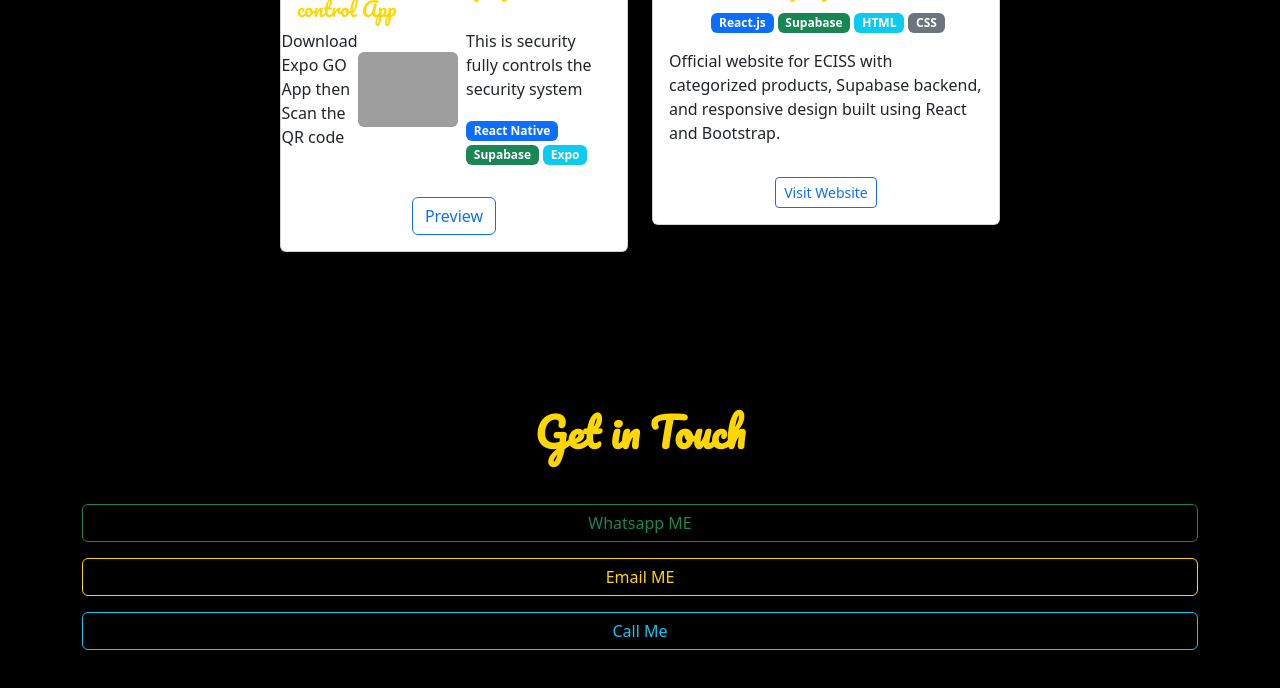
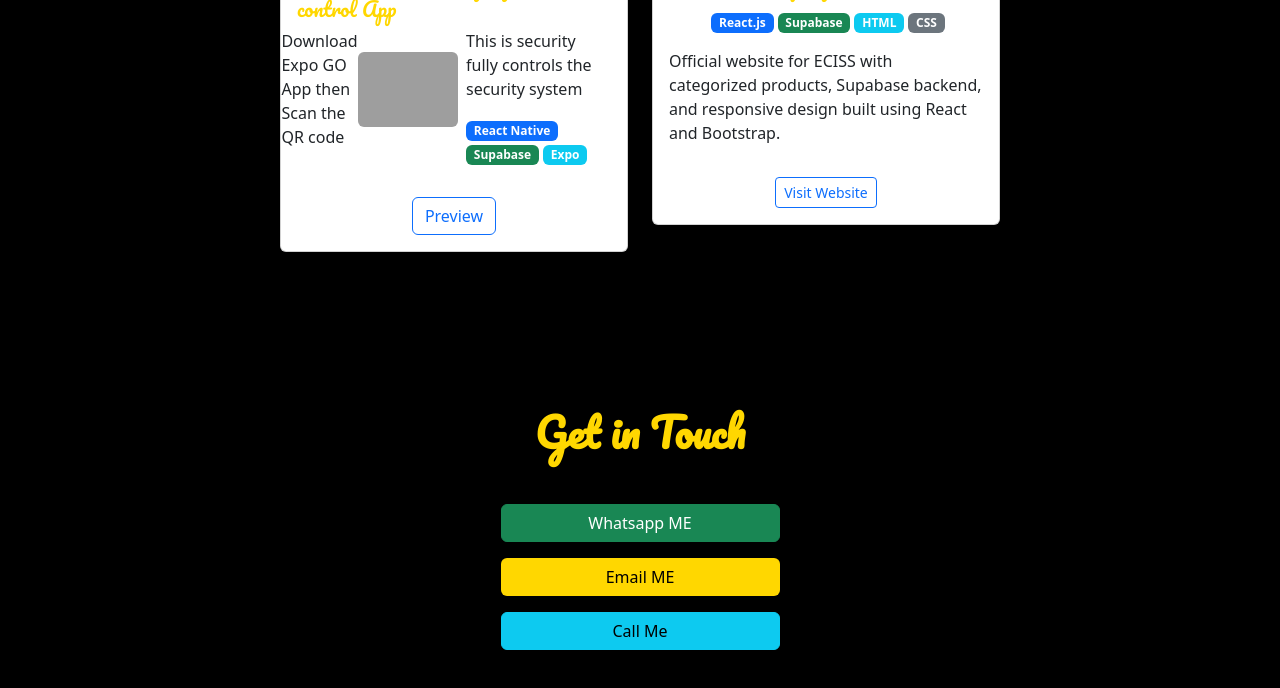
Before and after one commit to BEKO227/My-Portofolio, a plain HTML site: page index.html in a window 1280 px wide. Shown: the part 3416-4104 px from the top of the page. Drawn offline with Linux system fonts and the light colour scheme; grey boxes are pictures that could not be loaded.

Commit message:
Buttons updated

```diff
--- a/CSS/styles.css
+++ b/CSS/styles.css
@@ -340,10 +340,6 @@ h1{
     font-family: "Pacifico", cursive;
   }
   .btn-outline{
-    border: 1px solid gold;
-    color: gold;
-  }
-  .btn-outline:hover{
     background-color: gold;
     color: black;
   }
--- a/index.html
+++ b/index.html
@@ -292,10 +292,10 @@
 <section id="Contact" class="Contact">
     <div class="container py-2">
         <h1>Get in Touch</h1>
-        <div class="contacts w-100 my-5">
-            <a href="https://wa.me/qr/SNPS5BLNPGQOM1" class="btn btn-outline-success d-block mx-auto my-3" target="_blank" rel="noopener noreferrer">Whatsapp ME</a>
+        <div class="contacts w-25 my-5 mx-auto">
+            <a href="https://wa.me/qr/SNPS5BLNPGQOM1" class="btn btn-success d-block mx-auto my-3" target="_blank" rel="noopener noreferrer">Whatsapp ME</a>
             <a href="mailto:Yousfhashish0@gmail.com" class="btn btn-outline d-block mx-auto my-3" target="_blank" rel="noopener noreferrer">Email ME</a>
-            <a href="#" class="btn btn-outline-info d-block mx-auto my-3" data-bs-toggle="modal" data-bs-target="#callModal">Call Me</a>
+            <a href="#" class="btn btn-info d-block mx-auto my-3" data-bs-toggle="modal" data-bs-target="#callModal">Call Me</a>
     </div>
     </div>
 </section>
```
